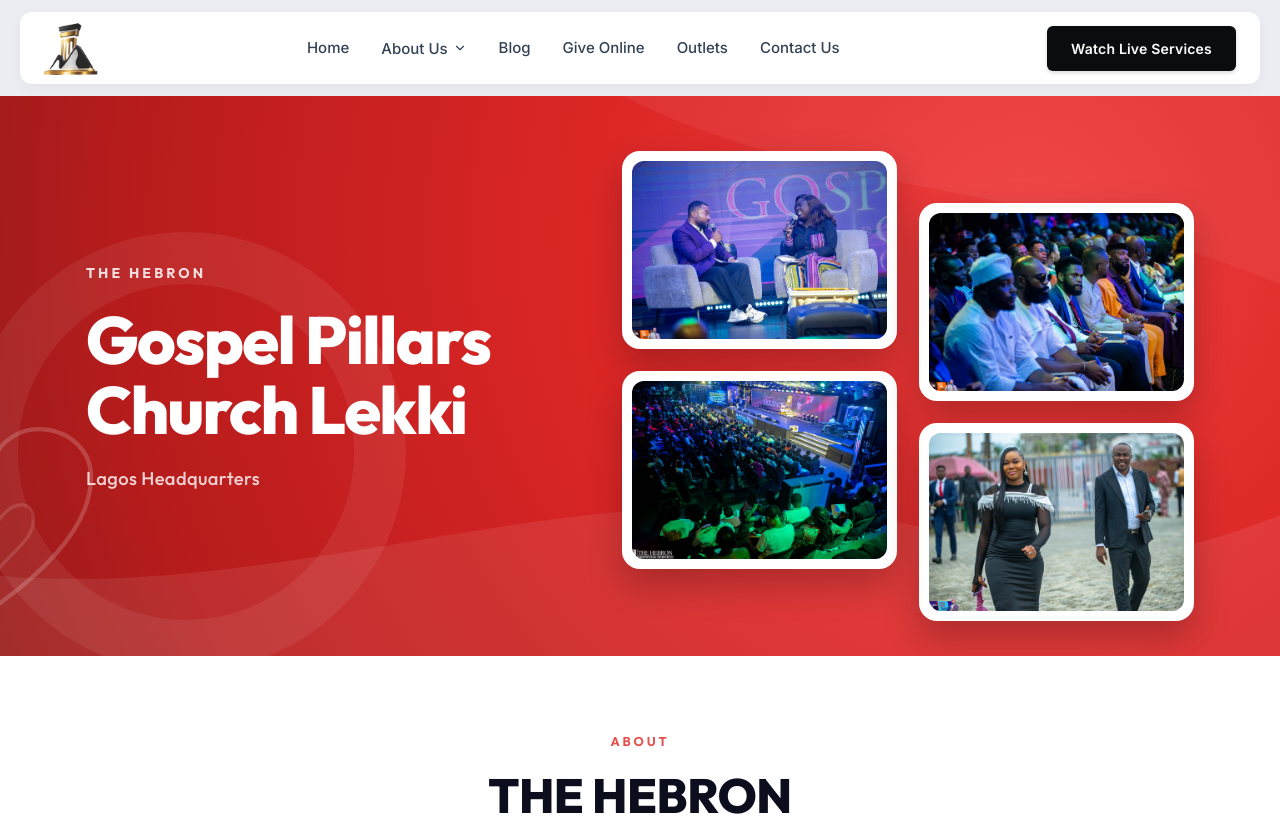
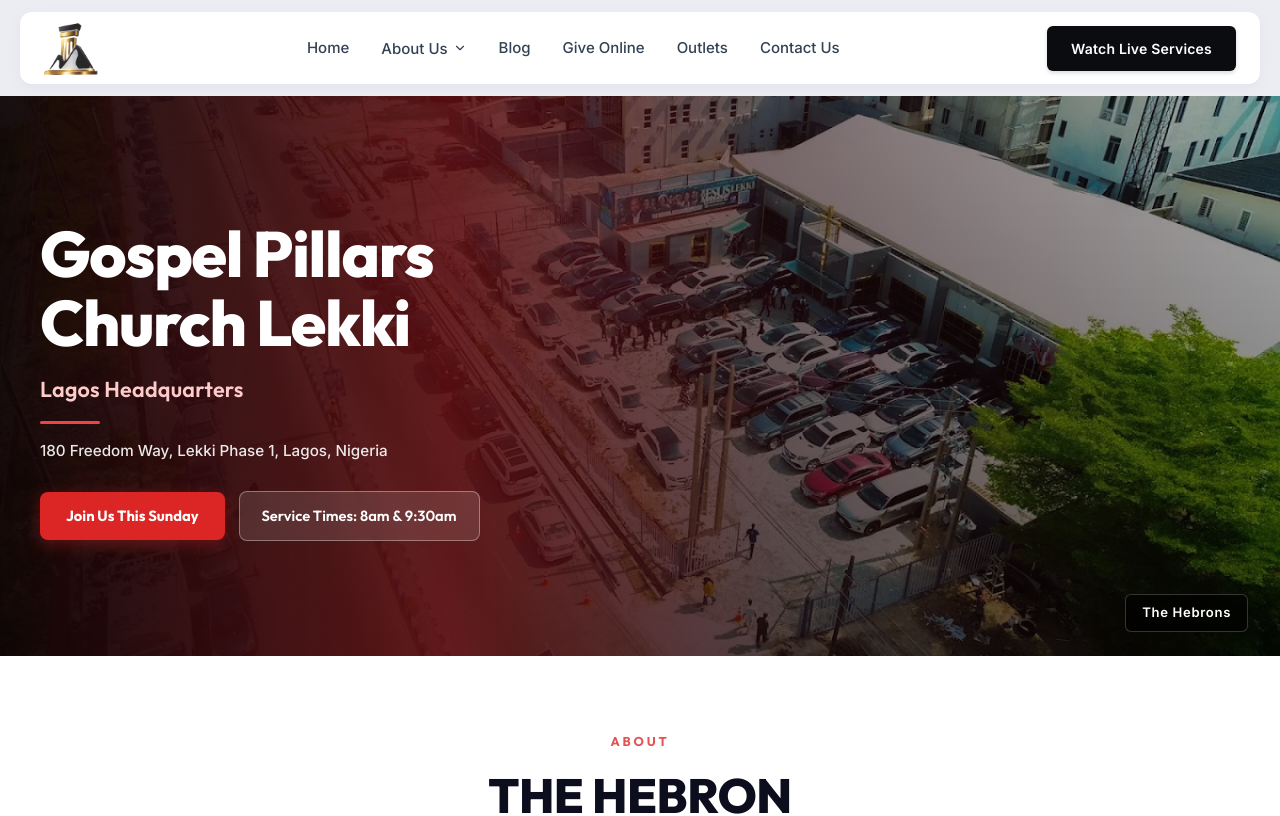
Before and after one commit to Derrick99234/gospel-pillars, a Next.js app: page /thehebron in a window 1280 px wide. Shown: the top 816 px of the page. Built offline with nearby package versions, Linux system fonts and the light colour scheme.

Commit message:
feat: add globals.css and thehebron page component

```diff
--- a/src/app/globals.css
+++ b/src/app/globals.css
@@ -1954,123 +1954,177 @@ body {
 /* ── HERO ──────────────────────────────────────────────────────── */
 .hebron-hero {
   position: relative;
-  background: radial-gradient(circle at 80% 25%, #f03e3e 0%, #dc2626 40%, #b91c1c 80%, #991b1b 100%);
   min-height: 560px;
   overflow: hidden;
-  padding: 68px 32px;
-  display: flex;
-  align-items: center;
-  justify-content: center;
-}
-
-.hebron-hero-backdrop {
+  padding: 84px 36px 76px;
+  display: flex;
+  align-items: center;
+}
+
+.hebron-hero-bg-wrap {
   position: absolute;
   inset: 0;
-  pointer-events: none;
-  overflow: hidden;
-  z-index: 1;
-}
-
-.hebron-wave-svg {
   width: 100%;
   height: 100%;
-}
-
-/* Half-showing heart at bottom-left edge */
-.hebron-heart-watermark {
+  z-index: 1;
+}
+
+.hebron-hero-bg-img {
+  object-fit: cover;
+  object-position: center 35%;
+}
+
+.hebron-hero-overlay {
   position: absolute;
-  bottom: 0px;
-  left: -125px;
-  /* Centers the 240px heart right on the edge so only half shows */
-  color: #ffffff;
-  opacity: 0.18;
+  inset: 0;
+  background: linear-gradient(
+      90deg,
+      rgba(15, 4, 6, 0.94) 0%,
+      rgba(95, 14, 18, 0.88) 35%,
+      rgba(40, 8, 12, 0.5) 60%,
+      rgba(0, 0, 0, 0.15) 100%
+    ),
+    linear-gradient(
+      180deg,
+      rgba(0, 0, 0, 0.1) 0%,
+      rgba(0, 0, 0, 0.5) 100%
+    );
   pointer-events: none;
-  z-index: 1;
-}
-
-/* Center Container: Text on Left, Photos on Right, perfectly centered and close */
+}
+
 .hebron-hero-inner {
   position: relative;
   z-index: 2;
-  max-width: 1180px;
+  max-width: 1200px;
   width: 100%;
   margin: 0 auto;
-  display: flex;
-  align-items: center;
-  justify-content: center;
-  gap: 56px;
 }
 
 /* TEXT — LEFT */
 .hebron-hero-text {
-  flex: 0 1 480px;
+  max-width: 620px;
   position: relative;
-  z-index: 1;
-}
-
-/* Subtle circular arc looping behind text */
-.hebron-text-arc {
-  position: absolute;
-  width: 440px;
-  height: 440px;
-  border-radius: 50%;
-  border: 52px solid rgba(255, 255, 255, 0.065);
-  bottom: -180px;
-  left: -120px;
-  pointer-events: none;
-  z-index: -1;
-}
-
-.hebron-hero-eyebrow {
-  display: inline-block;
+  z-index: 2;
+}
+
+.hebron-hero-eyebrow-badge {
+  display: inline-flex;
+  align-items: center;
   font-family: var(--font-heading);
-  font-size: 0.88rem;
+  font-size: 0.78rem;
   font-weight: 700;
-  letter-spacing: 0.22em;
-  color: rgba(255, 255, 255, 0.85);
+  letter-spacing: 0.18em;
+  color: #ffffff;
+  background: rgba(255, 255, 255, 0.16);
+  border: 1px solid rgba(255, 255, 255, 0.32);
+  padding: 6px 14px;
+  border-radius: 20px;
   margin-bottom: 20px;
+  backdrop-filter: blur(8px);
   text-transform: uppercase;
 }
 
 .hebron-hero-title {
   font-family: var(--font-heading);
-  font-size: clamp(3rem, 5.2vw, 4.4rem);
+  font-size: clamp(2.8rem, 5vw, 4.2rem);
   font-weight: 800;
   color: #ffffff;
-  line-height: 1.06;
-  margin: 0 0 20px 0;
-  letter-spacing: -0.025em;
+  line-height: 1.08;
+  margin: 0 0 16px 0;
+  letter-spacing: -0.02em;
 }
 
 .hebron-hero-sub {
   font-family: var(--font-heading);
-  font-size: 1.15rem;
+  font-size: 1.35rem;
+  font-weight: 600;
+  color: #fecaca;
+  letter-spacing: 0.01em;
+  margin: 0 0 16px 0;
+}
+
+.hebron-hero-accent-line {
+  width: 60px;
+  height: 3px;
+  background: #ef4444;
+  border-radius: 2px;
+  margin-bottom: 16px;
+}
+
+.hebron-hero-address {
+  font-size: 0.95rem;
   font-weight: 500;
-  color: rgba(255, 255, 255, 0.8);
-  letter-spacing: 0.02em;
-  margin: 0;
-}
-
-/* PHOTOS — RIGHT (2 staggered columns with white frames) */
-.hebron-hero-photos {
-  flex: 0 0 auto;
-  display: flex;
-  gap: 22px;
-  align-items: flex-start;
-}
-
-.hebron-photo-col {
-  display: flex;
-  flex-direction: column;
-  gap: 22px;
-}
-
-.hebron-col-left {
-  transform: translateY(-16px);
-}
-
-.hebron-col-right {
-  transform: translateY(36px);
+  color: rgba(255, 255, 255, 0.9);
+  margin: 0 0 28px 0;
+  line-height: 1.5;
+}
+
+/* Hero Action Buttons */
+.hebron-hero-actions {
+  display: flex;
+  align-items: center;
+  gap: 14px;
+  flex-wrap: wrap;
+}
+
+.hebron-btn-primary {
+  display: inline-flex;
+  align-items: center;
+  background: #dc2626;
+  color: #ffffff;
+  padding: 13px 26px;
+  border-radius: 8px;
+  font-family: var(--font-heading);
+  font-size: 0.92rem;
+  font-weight: 700;
+  text-decoration: none;
+  transition: all 0.2s ease;
+  box-shadow: 0 4px 16px rgba(220, 38, 38, 0.35);
+}
+
+.hebron-btn-primary:hover {
+  background: #b91c1c;
+  transform: translateY(-1px);
+  box-shadow: 0 6px 20px rgba(220, 38, 38, 0.45);
+}
+
+.hebron-btn-secondary {
+  display: inline-flex;
+  align-items: center;
+  background: rgba(255, 255, 255, 0.12);
+  color: #ffffff;
+  padding: 13px 22px;
+  border-radius: 8px;
+  border: 1px solid rgba(255, 255, 255, 0.35);
+  font-family: var(--font-heading);
+  font-size: 0.92rem;
+  font-weight: 600;
+  text-decoration: none;
+  transition: all 0.2s ease;
+  backdrop-filter: blur(8px);
+}
+
+.hebron-btn-secondary:hover {
+  background: rgba(255, 255, 255, 0.22);
+  border-color: #ffffff;
+  transform: translateY(-1px);
+}
+
+/* Bottom Right Location Tag */
+.hebron-hero-location-badge {
+  position: absolute;
+  bottom: 24px;
+  right: 32px;
+  z-index: 2;
+  background: rgba(0, 0, 0, 0.6);
+  border: 1px solid rgba(255, 255, 255, 0.2);
+  backdrop-filter: blur(6px);
+  padding: 8px 16px;
+  border-radius: 6px;
+  color: #ffffff;
+  font-size: 0.82rem;
+  font-weight: 600;
+  letter-spacing: 0.05em;
 }
 
 .hebron-photo-frame {
@@ -2379,45 +2433,38 @@ body {
 /* ── RESPONSIVE ────────────────────────────────────────────────── */
 @media (max-width: 900px) {
   .hebron-hero {
-    padding: 48px 20px 60px;
+    padding: 60px 20px 60px;
     min-height: auto;
   }
 
+  .hebron-hero-overlay {
+    background: linear-gradient(
+      180deg,
+      rgba(15, 4, 6, 0.92) 0%,
+      rgba(95, 14, 18, 0.88) 50%,
+      rgba(20, 5, 8, 0.94) 100%
+    );
+  }
+
   .hebron-hero-inner {
+    text-align: center;
+  }
+
+  .hebron-hero-text {
+    max-width: 100%;
+    display: flex;
     flex-direction: column;
-    text-align: center;
-    gap: 36px;
-  }
-
-  .hebron-hero-text {
-    flex: none;
-    width: 100%;
-  }
-
-  .hebron-col-left,
-  .hebron-col-right {
-    transform: none;
-  }
-
-  .hebron-hero-photos {
-    gap: 14px;
+    align-items: center;
+  }
+
+  .hebron-hero-actions {
     justify-content: center;
-    width: 100%;
-  }
-
-  .hebron-photo-col {
-    gap: 14px;
-  }
-
-  .hebron-photo-frame {
-    padding: 7px;
-    border-radius: 14px;
-  }
-
-  .hebron-photo-img-wrap {
-    width: 160px;
-    height: 115px;
-    border-radius: 9px;
+  }
+
+  .hebron-hero-location-badge {
+    position: static;
+    margin-top: 28px;
+    display: inline-block;
   }
 
   .hebron-about {
@@ -2454,18 +2501,16 @@ body {
   }
 }
 
-@media (max-width: 420px) {
-  .hebron-hero-photos {
-    gap: 10px;
-  }
-
-  .hebron-photo-col {
-    gap: 10px;
-  }
-
-  .hebron-photo-img-wrap {
-    width: 138px;
-    height: 98px;
+@media (max-width: 480px) {
+  .hebron-hero-actions {
+    flex-direction: column;
+    width: 100%;
+  }
+
+  .hebron-btn-primary,
+  .hebron-btn-secondary {
+    width: 100%;
+    justify-content: center;
   }
 }
 
--- a/src/app/thehebron/page.jsx
+++ b/src/app/thehebron/page.jsx
@@ -22,99 +22,45 @@ export default function TheHebronPage() {
 
       {/* ── HERO ─────────────────────────────────────────────── */}
       <section className="hebron-hero">
-        {/* Subtle curved background overlay */}
-        <div className="hebron-hero-backdrop" aria-hidden="true">
-          <svg className="hebron-wave-svg" viewBox="0 0 1440 600" fill="none" preserveAspectRatio="none">
-            <path
-              d="M-100 500 C 300 580, 700 350, 1100 480 C 1300 540, 1500 420, 1600 380 L 1600 600 L -100 600 Z"
-              fill="rgba(255, 255, 255, 0.08)"
-            />
-            <path
-              d="M700 0 C 950 120, 1200 80, 1550 250 L 1550 0 Z"
-              fill="rgba(255, 255, 255, 0.05)"
-            />
-          </svg>
+        {/* Full Building Background Image */}
+        <div className="hebron-hero-bg-wrap" aria-hidden="true">
+          <Image
+            src="/hebron/The Hebron Gospel Pillars Church.webp"
+            alt="The Hebron Gospel Pillars Church Lekki building"
+            fill
+            priority
+            quality={95}
+            sizes="100vw"
+            style={{ objectFit: 'cover', objectPosition: 'center 40%' }}
+            className="hebron-hero-bg-img"
+          />
+          <div className="hebron-hero-overlay" />
         </div>
 
-        {/* Half-showing Heart watermark on bottom-left */}
-        <div className="hebron-heart-watermark" aria-hidden="true">
-            <svg width="240" height="240" viewBox="0 0 100 100" fill="none" stroke="currentColor" strokeWidth="1.8" strokeLinecap="round" strokeLinejoin="round">
-              {/* Elegant looping line heart */}
-              <path d="M50 82 C22 62 10 44 10 28 C10 16 20 8 32 8 C40 8 47 13 50 19 C53 13 60 8 68 8 C80 8 90 16 90 28 C90 44 78 62 50 82 Z" />
-              <path d="M50 48 C42 36 34 38 34 46 C34 54 44 60 50 68 C56 60 66 54 66 46 C66 38 58 36 50 48 Z" strokeWidth="1.4" opacity="0.7" />
-            </svg>
-        </div>
-
-        {/* Center Container: Text on Left, Photos on Right */}
+        {/* Content Container */}
         <div className="hebron-hero-inner">
-          {/* TEXT — LEFT */}
           <div className="hebron-hero-text">
-            {/* Subtle decorative arc behind text */}
-            <div className="hebron-text-arc" aria-hidden="true" />
-            <span className="hebron-hero-eyebrow">THE HEBRON</span>
             <h1 className="hebron-hero-title">
               Gospel Pillars<br />Church Lekki
             </h1>
             <p className="hebron-hero-sub">Lagos Headquarters</p>
-          </div>
+            <div className="hebron-hero-accent-line" aria-hidden="true" />
+            <p className="hebron-hero-address">180 Freedom Way, Lekki Phase 1, Lagos, Nigeria</p>
 
-          {/* PHOTOS — RIGHT (2 staggered columns with white frames) */}
-          <div className="hebron-hero-photos">
-            {/* Column 1 */}
-            <div className="hebron-photo-col hebron-col-left">
-              <div className="hebron-photo-frame">
-                <div className="hebron-photo-img-wrap">
-                  <Image
-                    src="/hebron/panel-discussion-stage.jpg"
-                    alt="Gospel Pillars Lekki service"
-                    fill
-                    sizes="(max-width: 768px) 100vw, 260px"
-                    style={{ objectFit: 'cover' }}
-                    priority
-                  />
-                </div>
-              </div>
-
-              <div className="hebron-photo-frame">
-                <div className="hebron-photo-img-wrap">
-                  <Image
-                    src="/hebron/congregation-midweek-aerial.jpg"
-                    alt="Auditorium congregation at The Hebron"
-                    fill
-                    sizes="(max-width: 768px) 100vw, 260px"
-                    style={{ objectFit: 'cover' }}
-                  />
-                </div>
-              </div>
-            </div>
-
-            {/* Column 2 (Offset / Staggered) */}
-            <div className="hebron-photo-col hebron-col-right">
-              <div className="hebron-photo-frame">
-                <div className="hebron-photo-img-wrap">
-                  <Image
-                    src="/hebron/congregation-revival-seated.jpg"
-                    alt="Congregation in service at The Hebron"
-                    fill
-                    sizes="(max-width: 768px) 100vw, 260px"
-                    style={{ objectFit: 'cover' }}
-                  />
-                </div>
-              </div>
-
-              <div className="hebron-photo-frame">
-                <div className="hebron-photo-img-wrap">
-                  <Image
-                    src="/hebron/members-arriving-couple.jpg"
-                    alt="Members arriving at The Hebron"
-                    fill
-                    sizes="(max-width: 768px) 100vw, 260px"
-                    style={{ objectFit: 'cover' }}
-                  />
-                </div>
-              </div>
+            <div className="hebron-hero-actions">
+              <a href="#services" className="hebron-btn-primary">
+                Join Us This Sunday
+              </a>
+              <a href="#services" className="hebron-btn-secondary">
+                Service Times: 8am &amp; 9:30am
+              </a>
             </div>
           </div>
+        </div>
+
+        {/* Bottom Right Location Tag */}
+        <div className="hebron-hero-location-badge" aria-hidden="true">
+          <span>The Hebrons</span>
         </div>
       </section>
 
```
